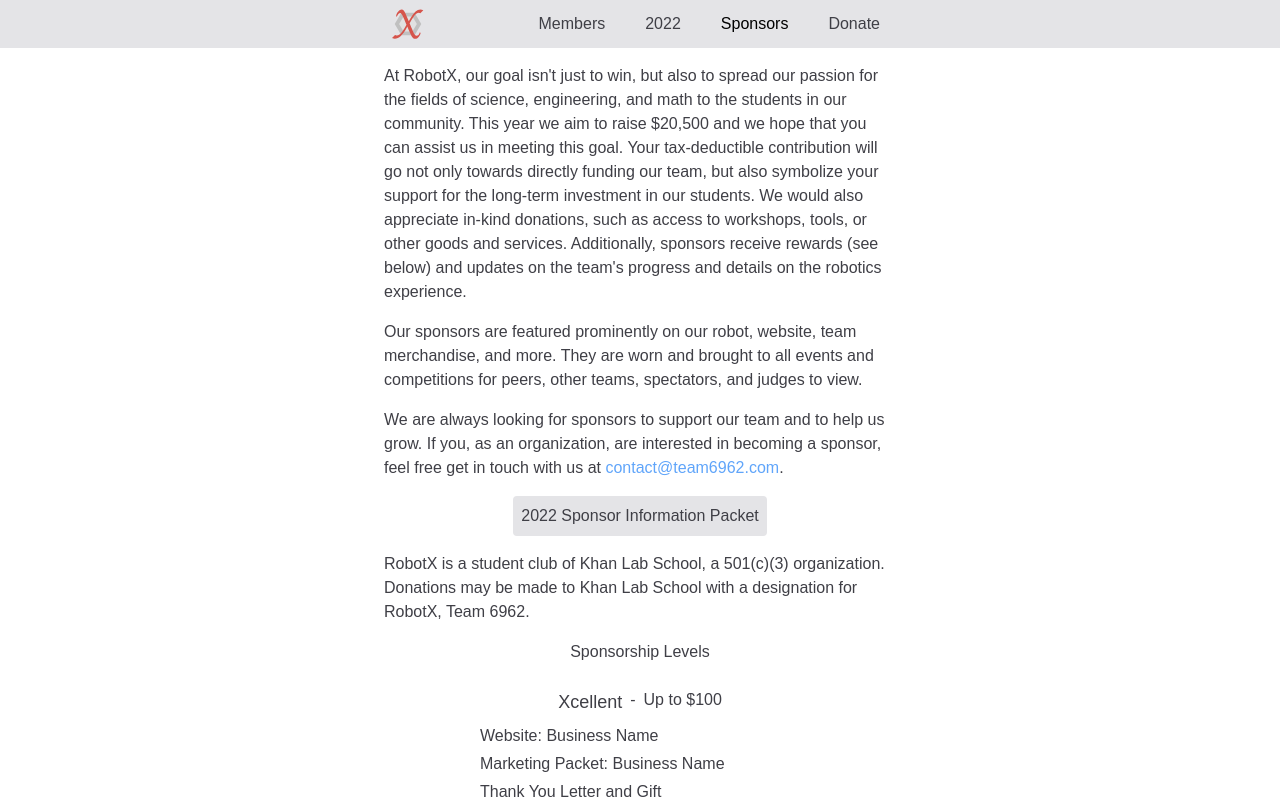
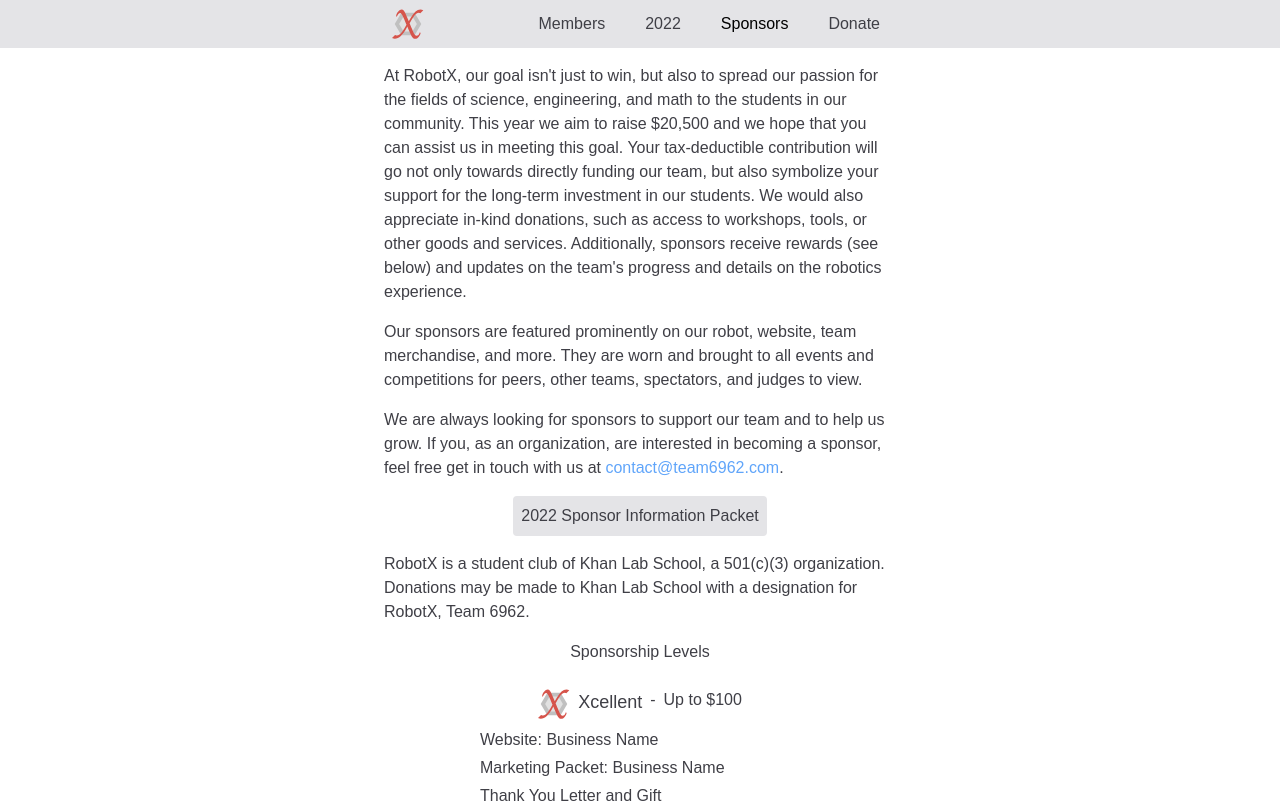
Before and after one commit to team6962/robotx-website, a Next.js app: page /sponsors in a window 1280 px wide. Shown: the top 803 px of the page. Built offline with nearby package versions, Linux system fonts and the light colour scheme; a web font is replaced by a local one.

Commit message:
I added the "X" symbol to the sponsors. You can check that off once you implement it into the actual website

```diff
--- a/pages/sponsors/index.tsx
+++ b/pages/sponsors/index.tsx
@@ -1,4 +1,5 @@
 import type { NextPage } from 'next';
+import { Logo } from '../../components/logo';
 
 const SponsorshipLevel = ({
     name,
@@ -11,6 +12,7 @@
 }) => (
     <div className="md:w-[20rem] px-6 md:px-0 flex flex-col gap-2 mt-2">
         <span className="self-center flex gap-2">
+            <Logo className="h-8"/>
             <h3 className="text-lg">{name}</h3>
             <span className="before:content-['-']" />
             <p>{condition}</p>
```
